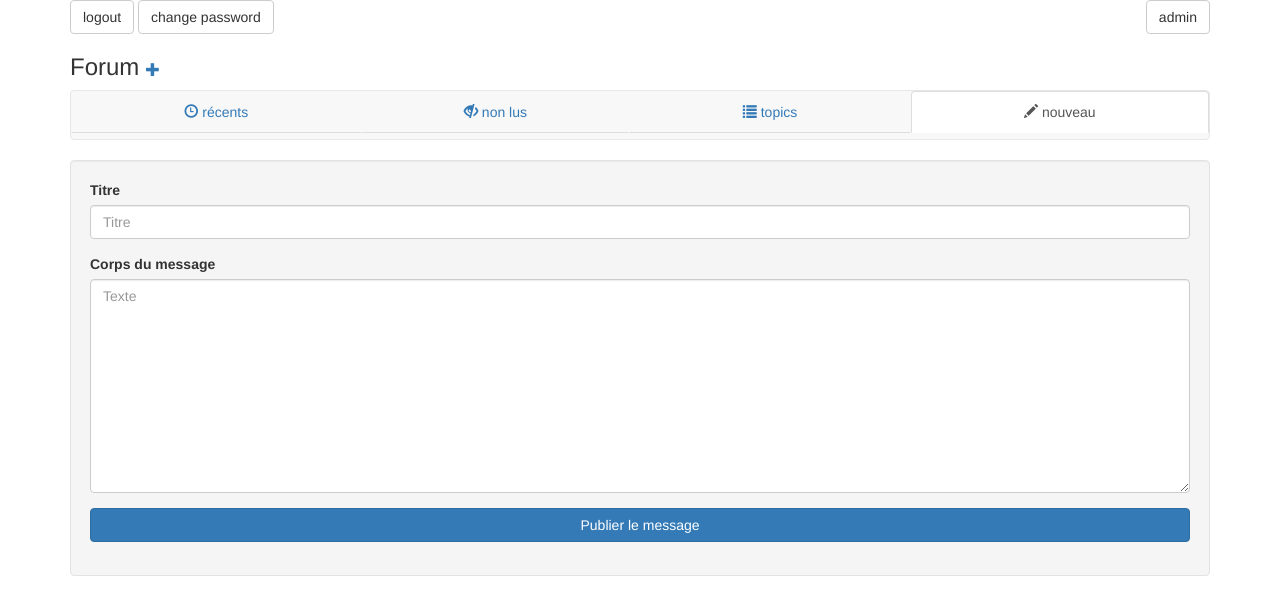
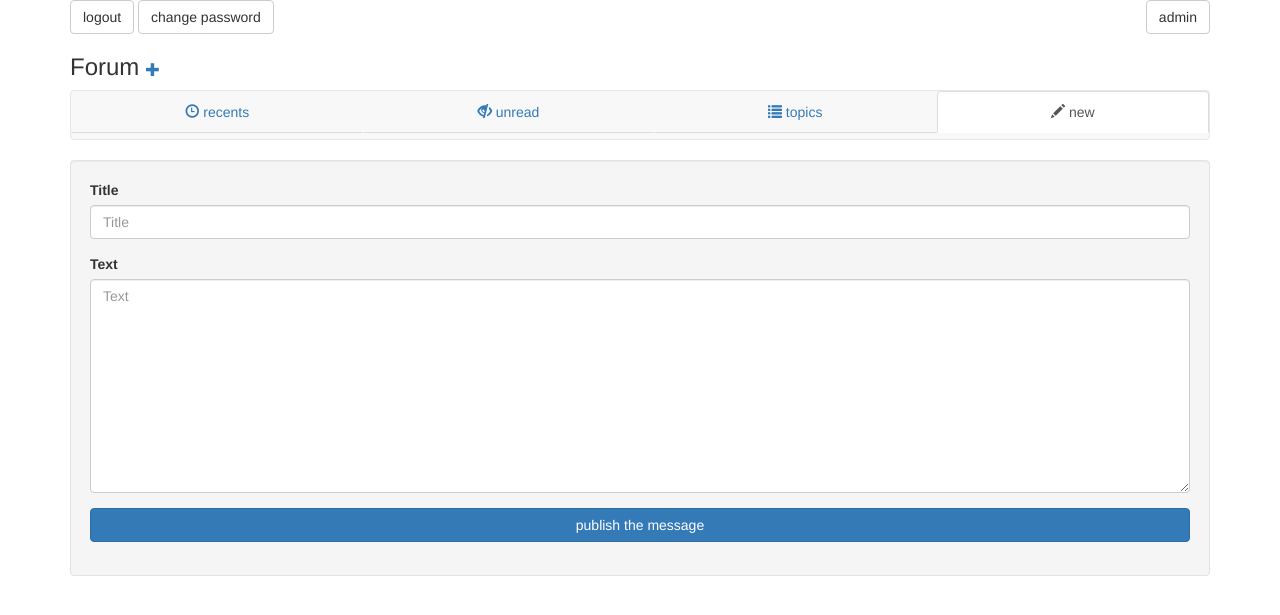
Before and after one commit to rezometz/django-paiji2-forum, a Django app: page /new in a window 1280 px wide. Shown: the top 615 px of the page. Run offline with Django 3.2, Linux system fonts and the light colour scheme; the visitor is signed in with stand-in values (Sample User, id 1); data that the repository does not hold is empty; some libraries are stand-ins or nearby versions.

Commit message:
english everywhere

```diff
--- a/forum/models.py
+++ b/forum/models.py
@@ -4,12 +4,17 @@ from django.utils import timezone
 from django.conf import settings
 from django.core.urlresolvers import reverse
 from django import forms
+from django.utils.translation import ugettext as _
 import os
 
 class MessageIcon(models.Model):
 
-    name = models.CharField(max_length=30, verbose_name='nom')
-    filename = models.CharField(max_length=100, verbose_name='nom du fichier')
+    class Meta:
+        verbose_name = _('message icon')
+        verbose_name_plural = _('message icons')
+
+    name = models.CharField(max_length=30, verbose_name=_('name'))
+    filename = models.CharField(max_length=100, verbose_name=_('filename'))
 
     def url(self):
         #return settings.STATIC_URL + 'forum/icons/' + self.filename
@@ -19,25 +24,31 @@ class MessageIcon(models.Model):
         return self.name
 
 
+
 class Message(models.Model):
 
+    class Meta:
+        verbose_name = _('message')
+        verbose_name_plural = _('messages')
+
     title = models.CharField(
-        'titre',
         max_length=200,
+        verbose_name = _('title'),
     )
 
     text = models.TextField(
-        'texte'
+        verbose_name = _('text'),
     )
 
     pub_date = models.DateTimeField(
-        'date de publication',
-        default=timezone.now
+        default=timezone.now,
+        verbose_name = _('publication date'),
     )
 
     readers = models.ManyToManyField(
         settings.AUTH_USER_MODEL,
         related_name='read_messages',
+        verbose_name=_('readers'),
         blank=True,
     )
 
@@ -45,37 +56,42 @@ class Message(models.Model):
         'self',
         null=True,
         blank=True,
+        verbose_name=_('question'),
         related_name='answers',
     )
 
     author = models.ForeignKey(
         settings.AUTH_USER_MODEL,
-        verbose_name='auteur',
-        related_name='auteur',
+        verbose_name=_('author'),
+        related_name='messages',
     )
 
     icon = models.ForeignKey(
         MessageIcon,
         default=None,
-        verbose_name='icone',
+        verbose_name=_('icon'),
     )
 
     def is_topic(self):
         return self.question == None
     is_topic.boolean = True
+    is_topic.short_description = _('Is it a topic?')
 
     def is_leaf(self):
         return self.answers.count() == 0
     is_leaf.boolean = True
+    is_leaf.short_description = _('Does it have answers?')
 
     def answers_nb(self):
         return self.answers.count()
+    answers_nb.short_description = _('number of answers')
 
     def childs_nb(self):
         nb = 0
         for answer in self.answers.all():
             nb += answer.childs_nb()
         return nb + self.answers.count()
+    childs_nb.short_description = _('number of answers and answers answers (recursive)')
 
     def childs_depth(self):
         if self.answers.count() == 0:
@@ -90,12 +106,14 @@ class Message(models.Model):
             return 0
         else:
             return 1 + self.question.level()
+    level.short_description = _('depth level in the topic')
 
     def topic(self):
         if self.question == None:
             return self
         else:
             return self.question.topic()
+    topic.short_description = _('topic of the message')
 
     def __unicode__(self):
         return self.title
--- a/forum/templates/forum/base.html
+++ b/forum/templates/forum/base.html
@@ -1,8 +1,9 @@
 {% extends 'home/layout_three_columns.html' %}
 {% load static %}
+{% load i18n %}
 {% load bootstrap3 %}
 
-{% block title %}Forum{% endblock %}
+{% block title %}{% trans 'Forum' %}{% endblock %}
 
 {% block style %}
   <link rel="stylesheet" type="text/css" href="{% static "forum/style.css" %}"/>
@@ -13,7 +14,7 @@
 <div class="row">
     <div class="col-md-5">
         <h3>
-            Forum
+            {% trans 'Forum' %}
             <span class="forum-action">
                 <a href="{% url 'forum:new' %}">
                     <span class="glyphicon glyphicon-plus"></span>
@@ -29,25 +30,25 @@
         <li class="{% block class-recent %}{% endblock %}">
             <a href="{% url 'forum:recent-list' %}">
                 <span class="glyphicon glyphicon-time"></span>
-                récents
+                {% trans 'recents' %}
             </a>
         </li>
         <li class="{% block class-unread %}{% endblock %}">
             <a href="{% url 'forum:unread' %}">
                 <span class="glyphicon glyphicon-eye-close"></span>
-                non lus
+                {% trans 'unread' %}
             </a>
         </li>
         <li class="{% block class-topics %}{% endblock %}">
             <a href="{% url 'forum:topic-list' %}">
                 <span class="glyphicon glyphicon-list"></span>
-                topics
+                {% trans 'topics' %}
             </a>
         </li>
         <li class="{% block class-new %}{% endblock %}">
             <a href="{% url 'forum:new' %}">
                 <span class="glyphicon glyphicon-pencil"></span>
-                nouveau
+                {% trans 'new' %}
             </a>
         </li>
     </ul>
--- a/forum/templates/forum/form.html
+++ b/forum/templates/forum/form.html
@@ -5,10 +5,15 @@
 
 <div class="form-group">
 
-    {{ form.non_field_errors }}
+    {% bootstrap_form_errors form %}
 
     <div class="forum-icon-selector">
-        {{ form.icon.errors }}
+        {% if form.icon.errors %}
+        <div class="alert alert-danger alert-dismissable alert-link">
+            <button class="close" type="button" data-dismiss="alert" aria-hidden="true">&#215;</button>
+            {{ form.icon.errors }}
+        </div>
+        {% endif %}
         {% for radio in form.icon %}
             {{ radio.tag }}
             <label for="{{ radio.id_for_label }}">
@@ -17,10 +22,18 @@
         {% endfor %}
     </div>
 
-    <label for="title">{% trans 'Titre' %}</label>
+    {% comment %}
+    <label for="title">{% trans 'Title' %}</label>
     {% bootstrap_field form.title show_label=False %}
+    {% endcomment %}
 
-    <label for="text">{% trans 'Corps du message' %}</label>
+    {% bootstrap_field form.title %}
+
+    {% comment %}
+    <label for="text">{% trans 'Text' %}</label>
     {% bootstrap_field form.text show_label=False %}
+    {% endcomment %}
+
+    {% bootstrap_field form.text %}
 
 </div>
--- a/forum/templates/forum/new.html
+++ b/forum/templates/forum/new.html
@@ -1,4 +1,5 @@
 {% extends 'forum/base.html' %}
+{% load i18n %}
 
 {% block class-topics %}{% endblock %}
 {% block class-unread %}{% endblock %}
@@ -14,7 +15,7 @@
 {% include 'forum/form.html' %}
 
 <button class="btn btn-primary btn-block" type="submit"/>
-    Publier le message
+    {% trans 'publish the message' %}
 </button>
 
 </form>
--- a/forum/views.py
+++ b/forum/views.py
@@ -7,6 +7,7 @@ from django.core.urlresolvers import reverse
 from django.contrib.auth.decorators import login_required
 from .models import Message, MessageIcon
 from django.forms import ModelForm, RadioSelect, ModelChoiceField, TextInput, Textarea
+from django.utils.translation import ugettext as _
 
 PADDING = 30
 
--- a/sample_project/sample_project/settings.py
+++ b/sample_project/sample_project/settings.py
@@ -68,7 +68,7 @@ DATABASES = {
 # Internationalization
 # https://docs.djangoproject.com/en/1.6/topics/i18n/
 
-LANGUAGE_CODE = 'fr-fr'
+LANGUAGE_CODE = 'en-us'
 
 TIME_ZONE = 'UTC'
 
```
Also changed, not shown: forum/templates/forum/all.html (+7 -7 lines).
